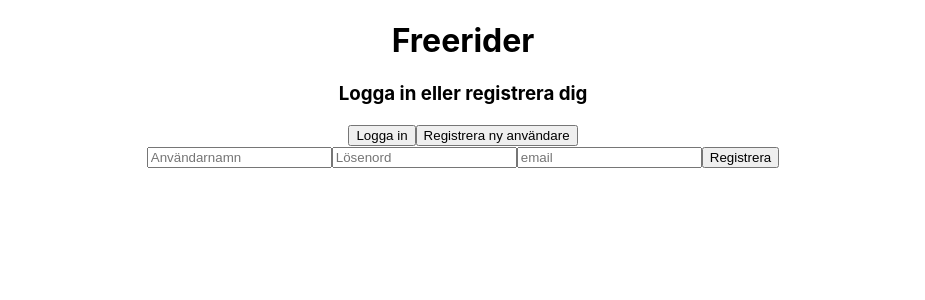
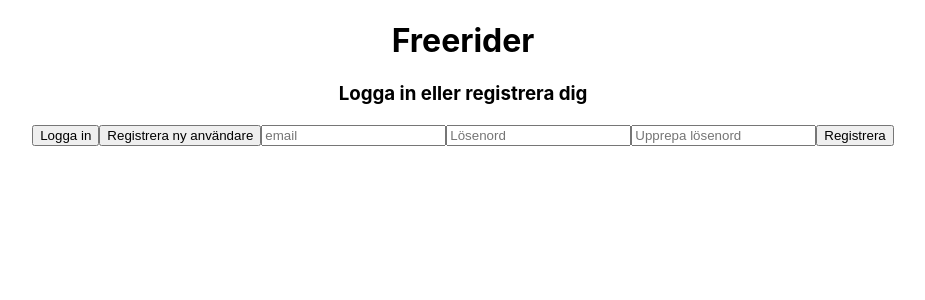
Before and after one commit to Gitphil93/freerider, a Next.js app in the folder next-app/: page / in a window 1280 px wide. Both pictures are taken after a click on the button "Registrera ny användare". Shown: the top 300 px of the page, without its empty margins (177-1102 px from the left). Built offline with nearby package versions, Linux system fonts and the light colour scheme.

Commit message:
logga in funktion halvklar
Man kan logga in men ej säker login än

```diff
--- a/next-app/pages/index.tsx
+++ b/next-app/pages/index.tsx
@@ -3,47 +3,73 @@ import Head from 'next/head'
 import Image from 'next/image'
 import styles from '../styles/Home.module.css'
 import Header from '../Components/Header'
-import { useState } from 'react'
+import { useRef, useState } from 'react'
 import axios from 'axios'
+import { useRouter } from 'next/router'
 
 
 const Home: NextPage = () => {
 
   const [isLogin, setIsLogin] = useState<boolean>(true)
 
+  //här sparar vi från html inputs, registrera användare. Dessa skrivs ut i inputfälten nedan.
+  const [email, setEmail] = useState("")
+  const [password, setPassword] = useState("")
+  const [passwordRepeat, setPasswordRepeat ] = useState("")
 
+  const router = useRouter()
 
+  //loggar in på konto kopplad till button
+  function login() {
+    console.log("login", email, password)
+  }
+
+  //reggar konto kopplad till button
+  async function register () {
+    console.log("register", email, password, passwordRepeat)
+    if (password == passwordRepeat)  {
+      console.log("godkänt")
+      //Här skickar vi ny regg av användare till api/databasen index.js
+     const response = await fetch("http://localhost:4000/api/createuser", {
+        method: "POST",
+        headers: {
+          "Content-Type": "application/json"
+        },
+        body: JSON.stringify({
+          email: email, password: password
+        })
+      })
+      const data = response.status
+      console.log(data) //detta kommer från backend index.js 200 eller 404 error
+
+      if (data == 200){  //Om allt gick bra och inte fick 404/error så är kontot skapat.
+        alert("användare skapad, vänligen logga in")
+        router.push("/loggedIn")
+      }
+
+    } else {
+      alert("Lösenord matchade ej varandra")
+    }
+  }
 
   return <div className={styles.home}>
     <Header />
 
-
-    <button className='logIn'>Logga in</button>
-
-    {/* <button className='register' onClick={() => setIsLogin(false)}>Registrera ny användare</button> */}
-    <button className='register' onClick={async () => {
-      setIsLogin(false)
-
-    }}>Registrera ny användare</button>
+    <button className='logIn' onClick={async () => { setIsLogin(true) }}>Logga in</button>
+    <button className='register' onClick={async () => { setIsLogin(false) }}>Registrera ny användare</button>
 
 
-    <div style={{
-      color: "red"
-    }}>
-      {isLogin ? <div>
-        <input type="email" placeholder="email" required></input>
-        <input type="password" placeholder="Lösenord" required></input>
-        </div> :<div>
-          <input type="text" placeholder="Användarnamn" required></input>
-          <input type="password" placeholder="Lösenord" required></input>
-          <input type="email" placeholder="email" required></input>
-
-          <button className='register' onClick={() => setIsLogin(true)}>Registrera</button></div>}
-    </div>
-
+    <input type="email" placeholder="email" required value={email} onChange={e => setEmail(e.target.value)}></input>
+    <input type="password" placeholder="Lösenord" required value={password} onChange={e => setPassword(e.target.value)}></input>
+    {isLogin ? (
+      <button className='login' onClick={login}>Logga in</button>
+    ) : (
+      <>
+        <input type="password" placeholder='Upprepa lösenord' required value={passwordRepeat} onChange={e => setPasswordRepeat(e.target.value)}></input>
+        <button className='register' onClick={() => {setIsLogin(true); register()}}>Registrera</button>
+      </>
+    )}
   </div>
-
-
 };
 
 export default Home;
```
Also changed, not shown: next-app/pages/loggedIn.tsx (added, +17 -0 lines), 1 other file (tests, documents, lock files or other folders).
